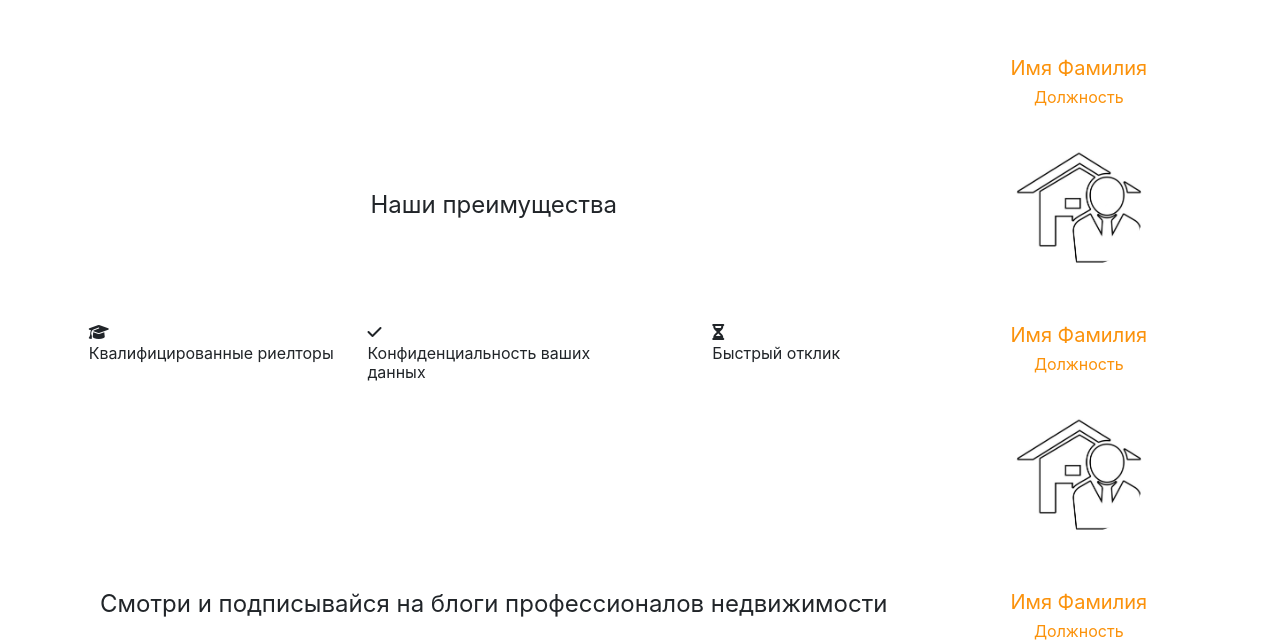
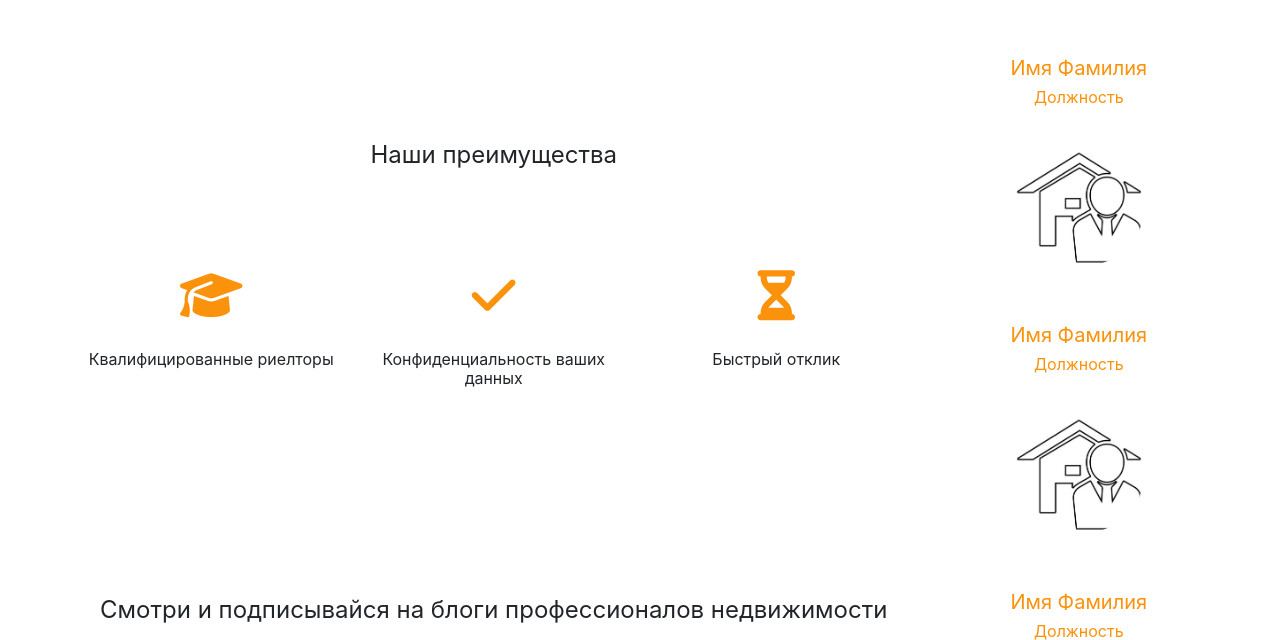
Before and after one commit to Akhmetova/Akhmetova.github.io, a PHP site: page / in a window 1280 px wide. Shown: the part 440-1080 px from the top of the page. Run offline with PHP 8.4, Linux system fonts and the light colour scheme; some libraries are stand-ins or nearby versions.

Commit message:
Update style.css

```diff
--- a/style.css
+++ b/style.css
@@ -82,17 +82,26 @@ body {
     width: 100%;
 }
 .block-advantage {
-	margin: 200px 0 0 0;
-	    display: flex;
-    -ms-flex-wrap: wrap;
-    flex-wrap: wrap;
+	margin: 150px 0 0 0;
+	display: flex;
+	-ms-flex-wrap: wrap;
+	flex-wrap: wrap;
 }
 .block-advantage h4 {
 	text-align: center;
-	    font-weight: normal;
+    	font-weight: normal;
+}
+.advantage-elemets {
+	text-align: center;
+}
+.advantage-elemets  .fa {
+	font-size: 50px;
+	color: #fb920b;
 }
 .advantage-elemets h6 {
-	    font-weight: normal;
+	font-weight: normal;
+	text-align: center;
+	padding: 30px 0 0 0;
 }
 .advantage-wpar {
     display: flex !important;
```
